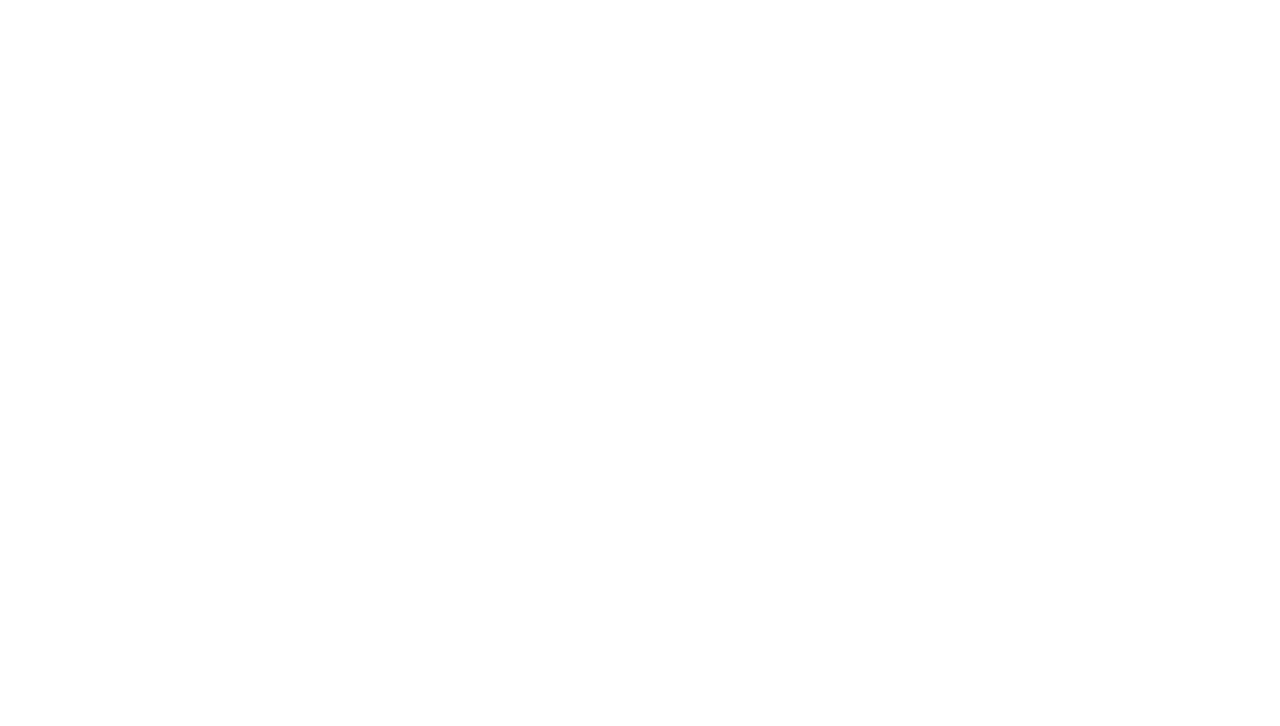
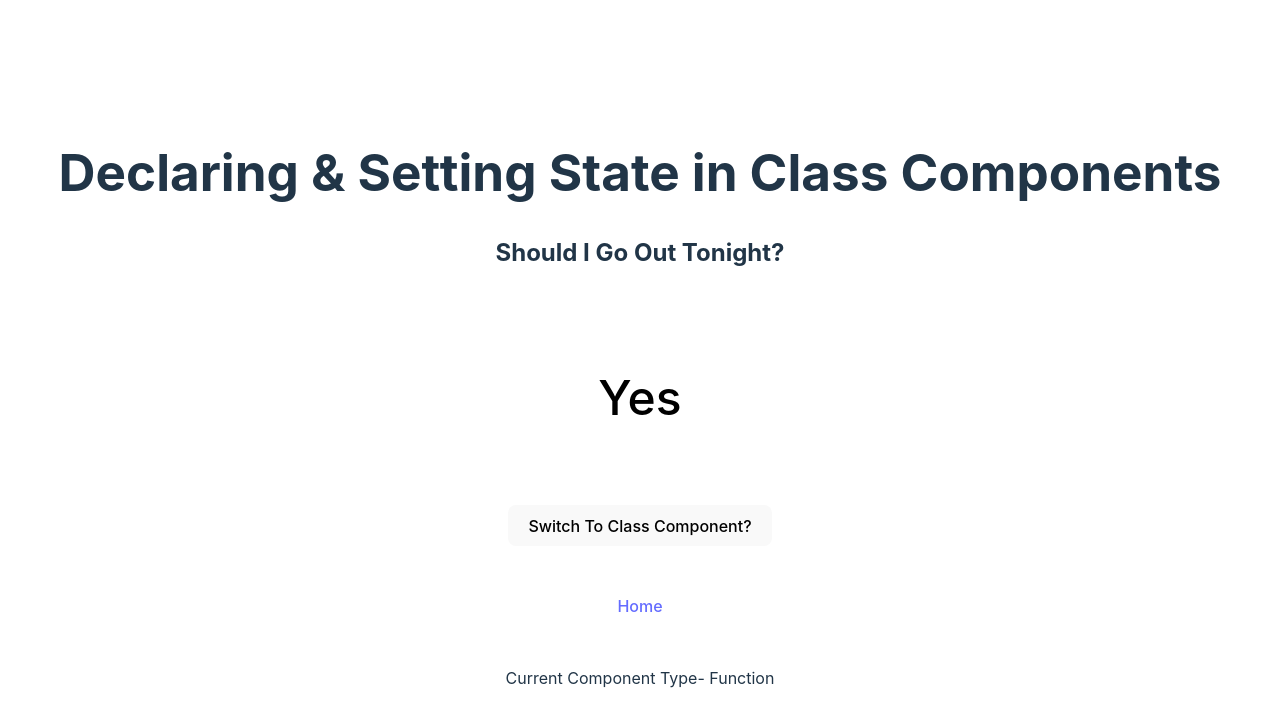
Before and after one commit to GMohammadAli/ReactClassComponents, a React (Vite) app: page /videos/5n6 in a window 1280 px wide. Before the commit this address had no page. Shown: the top 726 px of the page. Built offline with nearby package versions, Linux system fonts and the light colour scheme.

Commit message:
Videos 5 and 6 completed

```diff
--- a/src/App.jsx
+++ b/src/App.jsx
@@ -16,6 +16,9 @@ function App() {
         <li>
           <Link to="/videos/4">Video 4</Link>
         </li>
+        <li>
+          <Link to='/videos/5n6'>Video 5 & 6</Link>
+        </li>
       </ol>
     </>
   );
--- a/src/layout/FunctionToClassCompRenderer.jsx
+++ b/src/layout/FunctionToClassCompRenderer.jsx
@@ -28,16 +28,22 @@ export class FunctionToClassCompRenderer extends Component {
             });
           }}
         >
-          Switch To {this.state.showClassBasedComponent ? "Class" : "Function"}{" "}
+          Switch To {this.state.showClassBasedComponent ? "Function" : "Class"}{" "}
           Component?
         </button>
-        <div style={{
-          display:"flex",
-          margin:"3rem",
-          alignItems: "center",
-          justifyContent: "center"
-        }}>
+        <div
+          style={{
+            display: "flex",
+            margin: "3rem",
+            alignItems: "center",
+            justifyContent: "center",
+          }}
+        >
           <Link to="/">Home</Link>
+        </div>
+        <div>
+          Current Component Type-{" "}
+          {this.state.showClassBasedComponent ? "Class" : "Function"}
         </div>
       </div>
     );
--- a/src/main.jsx
+++ b/src/main.jsx
@@ -5,6 +5,7 @@ import './index.css'
 import { BrowserRouter, Route, Routes } from 'react-router-dom'
 import Video3 from './modules/video3.jsx'
 import Video4 from './modules/Video4.jsx'
+import Video5n6 from './modules/Video5n6.jsx'
 
 ReactDOM.createRoot(document.getElementById('root')).render(
   <BrowserRouter>
@@ -12,6 +13,7 @@ ReactDOM.createRoot(document.getElementById('root')).render(
       <Route path='/' element={<App/>} />
       <Route path='/videos/3' element={<Video3 />} />
       <Route path='/videos/4' element={<Video4 />} />
+      <Route path='/videos/5n6' element={<Video5n6 />}/>
     </Routes>
   </BrowserRouter>
 )
--- /dev/null
+++ b/src/modules/Video5n6.jsx
@@ -0,0 +1,77 @@
+import React, { Component, useState } from 'react'
+import { FunctionToClassCompRenderer } from '../layout/FunctionToClassCompRenderer';
+
+export default class Video5n6 extends Component {
+  render() {
+    return (
+      <FunctionToClassCompRenderer
+        videoTitle={"Declaring & Setting State in Class Components"}
+        FunctionBasedComponent={<Video5n6Function />}
+        ClassBasedComponent={<Video5n6Class />}
+      />
+    );
+  }
+}
+
+function Video5n6Function() {
+  const [goOut, setGoOut] = useState(true);
+
+  const toggleGoOut = () => {
+    setGoOut(!goOut);
+  };
+
+  return (
+    <div>
+      <h2>Should I Go Out Tonight?</h2>
+      <button
+        style={{
+          borderRadius: "50%",
+          margin: "3rem",
+          fontSize: "3rem",
+          color: "black",
+          backgroundColor: "white",
+        }}
+        onClick={toggleGoOut}
+      >
+        {goOut ? "Yes" : "No"}
+      </button>
+    </div>
+  );
+}
+
+class Video5n6Class extends Component {
+  constructor() {
+    super();
+    this.state = {
+      goOut: true,
+    };
+  }
+
+  toggleGoOut = () => {
+    this.setState((prevState) => {
+      return {
+        goOut: !prevState.goOut,
+      };
+    });
+  };
+
+  render() {
+    return (
+      <div>
+        <h2>Should I Go Out Tonight?</h2>
+        <button
+          style={{
+            borderRadius: "50%",
+            margin: "3rem",
+            fontSize: "3rem",
+            color: "black",
+            backgroundColor: "white",
+          }}
+          onClick={this.toggleGoOut}
+        >
+          {this.state.goOut ? "Yes" : "No"}
+        </button>
+      </div>
+    );
+  }
+}
```
